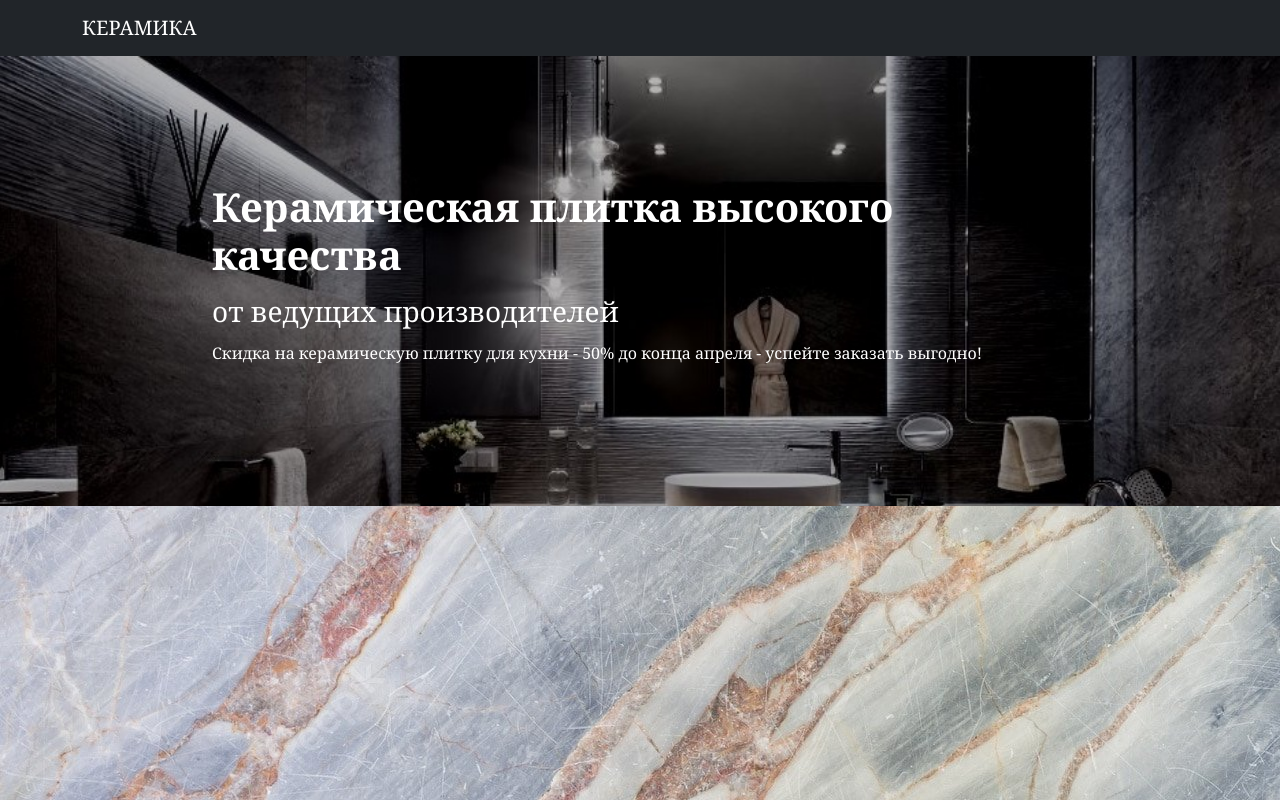
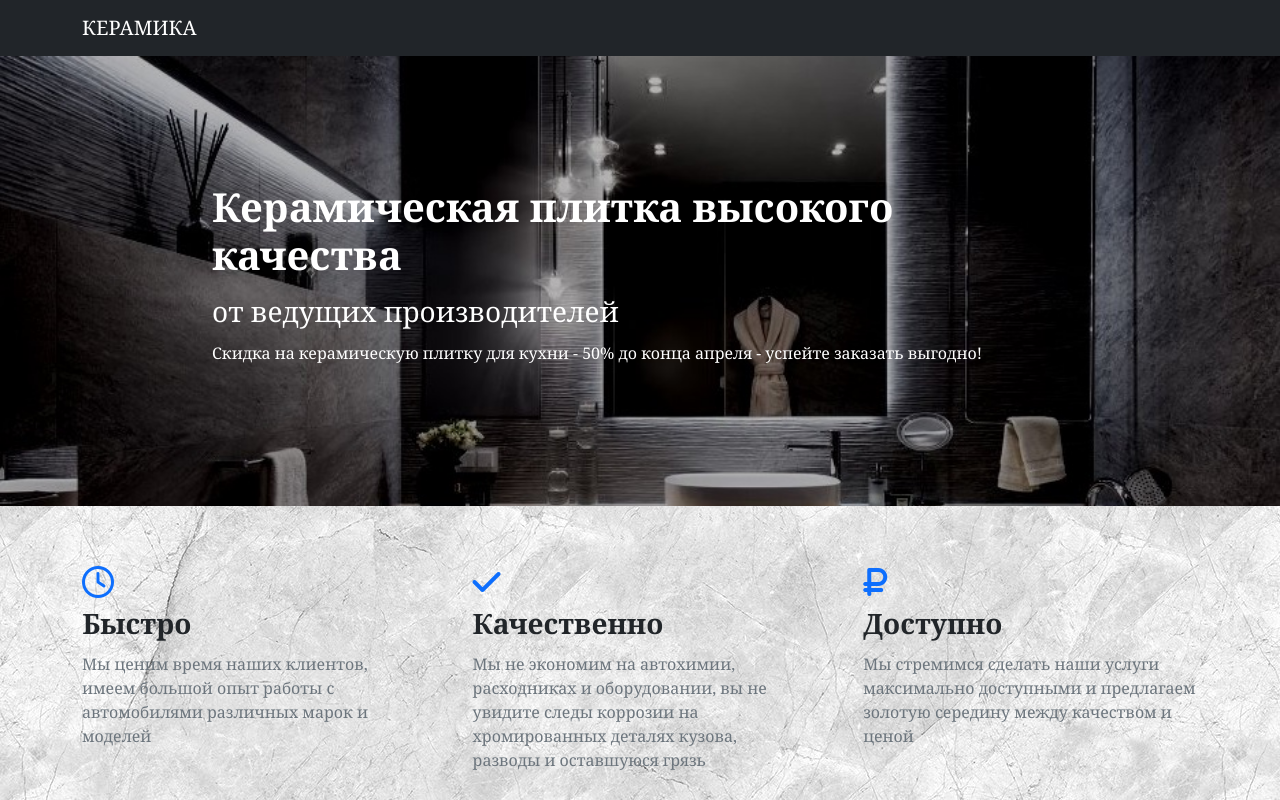
Before and after one commit to SomAndr92/keramika, a PHP site: page /main.php in a window 1280 px wide. Run offline with PHP 8.4, Linux system fonts and the light colour scheme; data that the repository does not hold is empty.

Commit message:
2-й блок на главной

```diff
--- a/main.php
+++ b/main.php
@@ -104,6 +104,32 @@ if ($_POST['exit']) {
     </div>
   </div>
 
+  <div class="container  mt-5">
+    <div class=" d-flex flex-row mb-3 justify-content-between item_text">
+
+      <div class="item mt-3">
+        <div> <i class="fa-regular fa-clock fa-2xl" style="color:#0d6efd ;"></i></div>
+        <div class="fw-bold fs-3 mt-2">Быстро</div>
+        <div class="text-secondary mt-2">Мы ценим время наших клиентов, имеем большой опыт работы с автомобилями
+          различных марок и моделей</div>
+      </div>
+      <div class="item mt-3">
+        <div> <i class="fa-solid fa-check fa-2xl" style="color: #0d6efd ;"></i></div>
+        <div class="fw-bold fs-3 mt-2">Качественно</div>
+        <div class="text-secondary mt-2">Мы не экономим на автохимии, расходниках и оборудовании, вы не увидите следы
+          коррозии на хромированных деталях кузова, разводы и оставшуюся грязь</div>
+      </div>
+      <div class="item mt-3">
+        <div> <i class="fa-solid fa-ruble-sign fa-2xl" style="color: #0d6efd ;"></i></div>
+        <div class="fw-bold fs-3 mt-2">Доступно</div>
+        <div class="text-secondary mt-2">Мы стремимся сделать наши услуги максимально доступными и предлагаем золотую
+          середину между качеством и ценой</div>
+      </div>
+
+
+
+    </div>
+  </div>
 <script src="https://cdn.jsdelivr.net/npm/bootstrap@5.3.1/dist/js/bootstrap.bundle.min.js"
     integrity="sha384-HwwvtgBNo3bZJJLYd8oVXjrBZt8cqVSpeBNS5n7C8IVInixGAoxmnlMuBnhbgrkm" crossorigin="anonymous"></script>
 </body>
--- a/style.css
+++ b/style.css
@@ -1,5 +1,5 @@
 body{
-    background: url('/фото/фон1.jpg') no-repeat;
+    background: url('/фото/фон2.jpg') ;
 
 
 
@@ -19,6 +19,10 @@ body{
     background-size: cover;
     height: 450px;
 
+}
+
+.item{
+    width: 30%;
 }
 
 
```
Also changed, not shown: фото/фон2.jpg (added).
